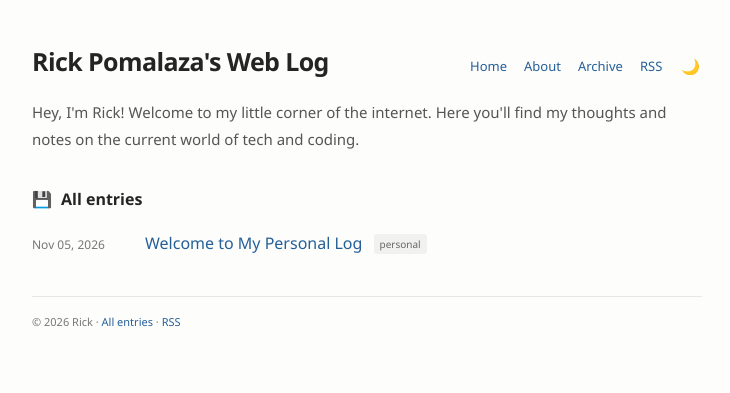
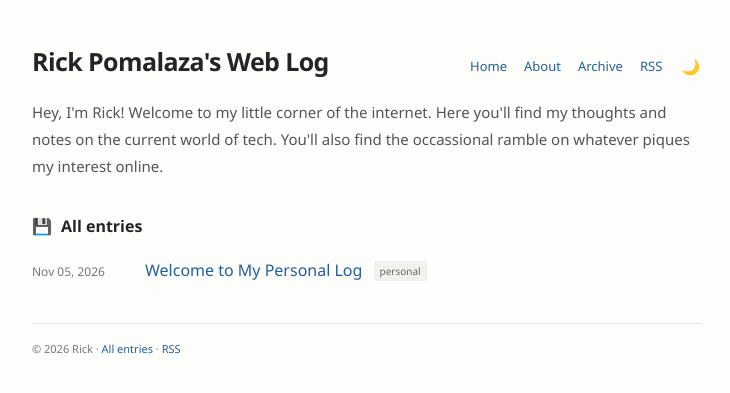
Before and after one commit to rickpomalaza/rickpomalaza.github.io, a Jekyll site: the page built from index.html, in a window 1280 px wide. Shown: the top 393 px of the page, without its empty margins (273-1003 px from the left). Built offline with Jekyll 4.4.1, drawn with Linux system fonts in a browser that asks for light colours.

Commit message:
Update index.html

```diff
--- a/index.html
+++ b/index.html
@@ -2,7 +2,7 @@
 layout: default
 title: Home
 ---
-<p class="intro">Hey, I'm Rick! Welcome to my little corner of the internet. Here you'll find my thoughts and notes on the current world of tech and coding.</p>
+<p class="intro">Hey, I'm Rick! Welcome to my little corner of the internet. Here you'll find my thoughts and notes on the current world of tech. You'll also find the occassional ramble on whatever piques my interest online.</p>
 <h1 class="index-title"><span aria-hidden="true">💾</span> All entries</h1>
 {% assign entries = site.posts %}
 {% include entry-list.html entries=entries %}
```
